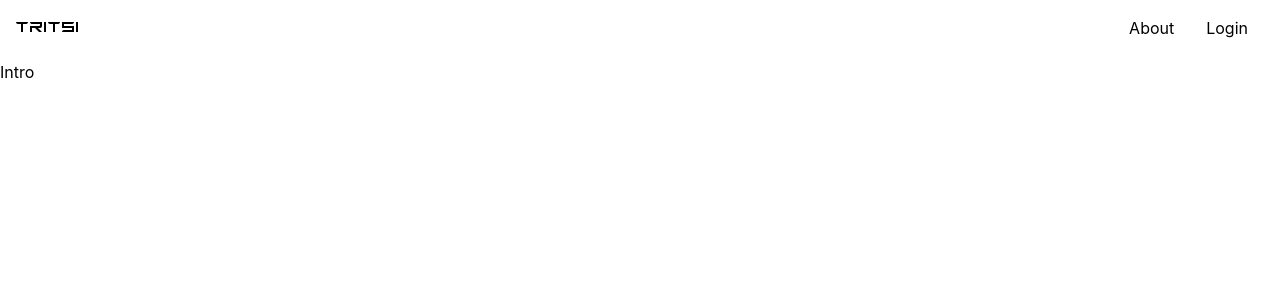
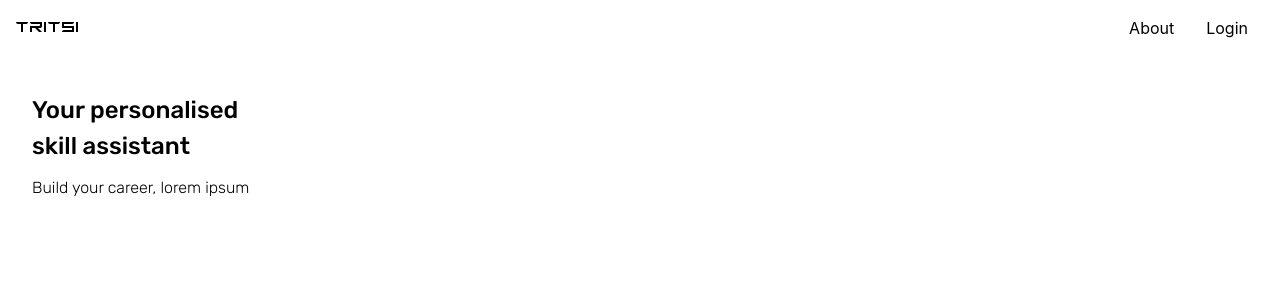
Before and after one commit to akhilmhdh/tritsi-ui, a Next.js app: page / in a window 1280 px wide. Shown: the top 300 px of the page. Built offline with nearby package versions, Linux system fonts and the light colour scheme.

Commit message:
added introsection

```diff
--- a/src/pages/HomePage/IntroSection/IntroSection.tsx
+++ b/src/pages/HomePage/IntroSection/IntroSection.tsx
@@ -1,7 +1,18 @@
 import React from 'react';
 
 const IntroSection: React.FC = () => {
-    return <h1>Intro</h1>;
+    return (
+        <div className="flex flex-col h-screen">
+            <div className="mt-8 ml-8 text-2xl font-rubikMed">
+                Your personalised
+                <br />
+                skill assistant
+            </div>
+            <div className="mt-3 ml-8 text-base font-rubik">
+                Build your career, lorem ipsum
+            </div>
+        </div>
+    );
 };
 
 export default IntroSection;
--- a/styles/index.css
+++ b/styles/index.css
@@ -23,11 +23,14 @@
 @tailwind utilities;
 
 html,
-body {
+body,
+#__next {
     padding: 0;
     margin: 0;
     font-family: -apple-system, BlinkMacSystemFont, Segoe UI, Roboto, Oxygen,
         Ubuntu, Cantarell, Fira Sans, Droid Sans, Helvetica Neue, sans-serif;
+    height: 100vh;
+    width: 100%;
 }
 
 a {
```
